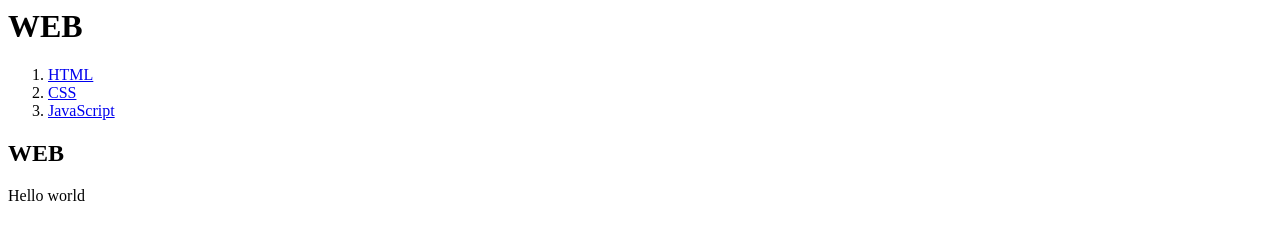
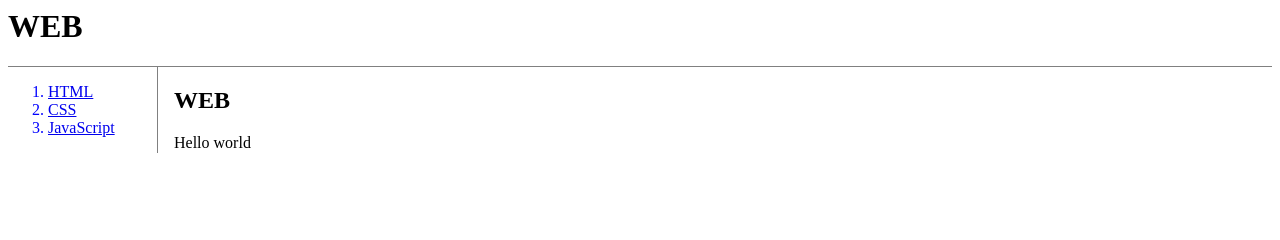
Before and after one commit to egoingsb/pusan-univ-example, a plain HTML site: page index.html in a window 1280 px wide. Drawn offline with Linux system fonts and the light colour scheme.

Commit message:
css 완성

```diff
--- a/index.html
+++ b/index.html
@@ -1,11 +1,29 @@
 <html>
     <head>
-
+        <style>
+            li {
+                color:blue;
+            }
+            header{
+                border-bottom:1px solid gray;
+            }
+            #container {
+                display:grid;
+                grid-template-columns: 150px 1fr;
+            }
+            #container nav {
+                border-right:1px solid gray;
+            }
+            #container article {
+                padding-left:1rem;
+            }
+        </style>
     </head>
     <body>
         <header>
             <h1>WEB</h1>
         </header>
+        <div id="container">
             <nav>
                 <ol>
                     <li><a href="1.html">HTML</a></li>
@@ -17,5 +35,6 @@
                 <h2>WEB</h2>
                 Hello world
             </article>
+        </div>
     </body>
 </html>
```
Lines whose indentation alone changed are shown as unchanged.
